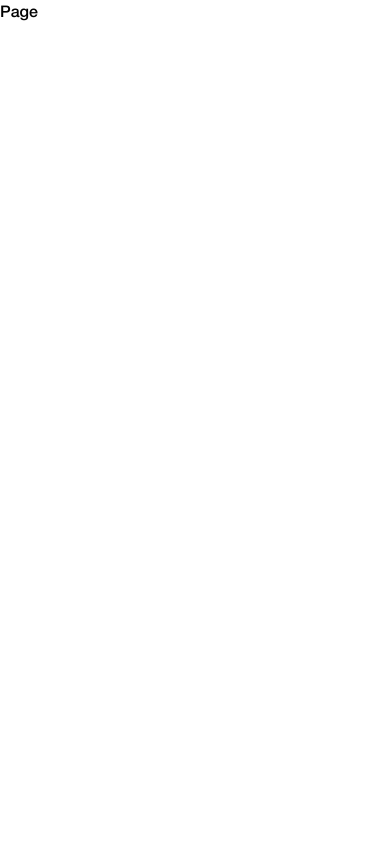
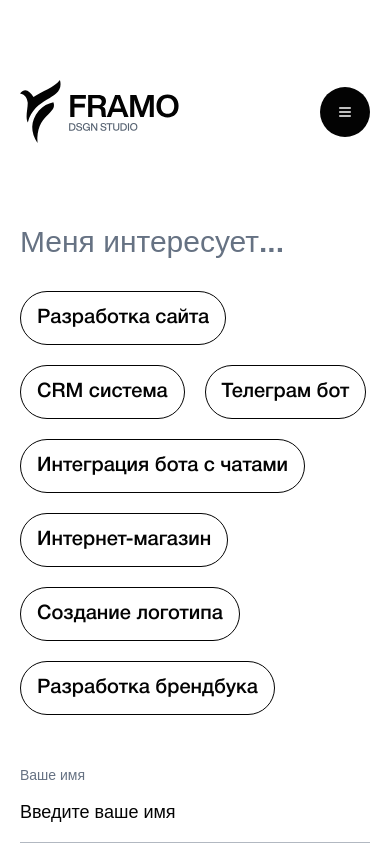
Before and after one commit to adiizov/framo, a Next.js app: page /contact in a window 390 px wide. Shown: the top 844 px of the page. Built offline with nearby package versions, Linux system fonts and the light colour scheme.

Commit message:
contact form

```diff
--- a/package.json
+++ b/package.json
@@ -11,6 +11,7 @@
   },
   "dependencies": {
     "@hookform/resolvers": "^5.2.0",
+    "@radix-ui/react-checkbox": "^1.3.2",
     "@radix-ui/react-dialog": "^1.1.14",
     "@radix-ui/react-label": "^2.1.7",
     "@radix-ui/react-separator": "^1.1.7",
--- a/src/app/contact/page.tsx
+++ b/src/app/contact/page.tsx
@@ -1,7 +1,16 @@
+import Navbar from "@/blocks/navbar/Navbar";
+import Container from "@/components/Container";
+import ContactForm from "@/blocks/contact/ContactForm";
+
 const Page = () => {
     return (
         <div>
-            Page
+            <Navbar dark/>
+            <Container>
+                <div>
+                    <ContactForm select/>
+                </div>
+            </Container>
         </div>
     );
 };
--- a/src/blocks/AboutHeader/Header.tsx
+++ b/src/blocks/AboutHeader/Header.tsx
@@ -6,7 +6,7 @@ import Image from "next/image"
 
 const Header = () => {
     return (
-        <header className={"py-[80px] space-y-[130px]"}>
+        <header className={"space-y-[130px] mb-[160px]"}>
             <Navbar dark />
             <Container className={"space-y-8 lg:space-y-[60px]"}>
                 <h1 className={"text-4xl md:text-5xl lg:text-6xl xl:text-[80px] 2xl:text-[120px] leading-[100%] tracking-tighter"}>
--- a/src/blocks/contact/ContactForm.tsx
+++ b/src/blocks/contact/ContactForm.tsx
@@ -8,7 +8,7 @@ import {
     FormControl,
     FormDescription,
     FormField,
-    FormItem,
+    FormItem, FormLabel,
     FormMessage,
 } from "@/ui/form";
 import ArrowUp from "@/assets/ArrowUp";
@@ -18,6 +18,9 @@ import { Textarea } from "@/ui/textarea";
 import { toast } from "sonner";
 import { useState } from "react";
 import { Loader2Icon } from "lucide-react";
+import { contactFormSelectData } from "@/blocks/contact/contactData";
+import { Checkbox } from "@/ui/checkbox";
+import { cn } from "@/lib/utils";
 
 const formSchema = z.object({
     name: z.string().min(2).max(50),
@@ -30,26 +33,32 @@ const formSchema = z.object({
             "Номер должен быть в формате +998 XX xxx xx xx",
         ),
     comment: z.string().max(50).optional(),
+    interest: z.array(z.string()),
 });
 
-const ContactForm = () => {
+const ContactForm = ({select=false}:{select?: boolean}) => {
     const form = useForm<z.infer<typeof formSchema>>({
         resolver: zodResolver(formSchema),
         defaultValues: {
             name: "",
             phone: "",
             comment: "",
+            interest: [],
         },
     });
 
     async function onSubmit(values: z.infer<typeof formSchema>) {
+        const payload = {
+            ...values,
+            interest: values.interest.join(", "),
+            status: "активный"
+        };
         try {
             await fetch(
                 process.env.NEXT_PUBLIC_GOOGLE_SHEETS_ENDPOINT as string,
                 {
                     method: "POST",
-                    // headers: {"Content-Type": "application/x-www-form-urlencoded"},
-                    body: JSON.stringify({ ...values, status: "активный" }),
+                    body: JSON.stringify(payload),
                 },
             );
             toast.success("Форма отправлена");
@@ -63,6 +72,53 @@ const ContactForm = () => {
     return (
         <Form {...form}>
             <form onSubmit={form.handleSubmit(onSubmit)} className="space-y-8">
+                {select && (
+                    <FormField
+                        control={form.control}
+                        name="interest"
+                        render={() => (
+                            <FormItem className={"block space-y-8 mb-[50px]"}>
+                                <FormLabel className="text-3xl text-text-muted font-normal ">Меня интересует...</FormLabel>
+                                <div className={"flex flex-wrap gap-5"}>
+                                    {contactFormSelectData.map((item) => (
+                                        <FormField
+                                            key={item.id}
+                                            control={form.control}
+                                            name="interest"
+                                            render={({ field }) => {
+                                                return (
+                                                    <FormItem
+                                                        key={item.id}
+                                                        className="w-fit"
+                                                    >
+                                                        <FormControl className={"hidden"}>
+                                                            <Checkbox
+                                                                checked={field.value?.includes(item.name)}
+                                                                onCheckedChange={(checked) => {
+                                                                    return checked
+                                                                        ? field.onChange([...field.value, item.name])
+                                                                        : field.onChange(
+                                                                            field.value?.filter(
+                                                                                (value) => value !== item.name
+                                                                            )
+                                                                        )
+                                                                }}
+                                                            />
+                                                        </FormControl>
+                                                        <FormLabel className={cn("block shrink-0 text-xl font-medium py-3 px-4 rounded-full border border-text-primary", field.value.includes(item.name) && "bg-text-primary text-text-secondary")}>
+                                                            {item.name}
+                                                        </FormLabel>
+                                                    </FormItem>
+                                                )
+                                            }}
+                                        />
+                                    ))}
+                                </div>
+                                <FormMessage />
+                            </FormItem>
+                        )}
+                    />
+                )}
                 <div className={"flex flex-col sm:flex-row items-center gap-7"}>
                     <FormField
                         control={form.control}
@@ -143,7 +199,7 @@ const ContactForm = () => {
                     {form.formState.isSubmitting ? (
                         <Loader2Icon className="animate-spin" />
                         ): (
-                        <ArrowUp color={"white"} />
+                        <ArrowUp dark />
                     )}
                 </Button>
             </form>
--- a/src/blocks/contact/contactData.ts
+++ b/src/blocks/contact/contactData.ts
@@ -19,3 +19,36 @@ export const contactData = [
 ]
 
 export type ContactType = typeof contactData[number];
+
+export const contactFormSelectData = [
+    {
+        id: 1,
+        name: "Разработка сайта"
+    },
+    {
+        id: 2,
+        name: "CRM система"
+    },
+    {
+        id: 3,
+        name: "Телеграм бот"
+    },
+    {
+        id: 4,
+        name: "Интеграция бота с чатами"
+    },
+    {
+        id: 5,
+        name: "Интернет-магазин"
+    },
+    {
+        id: 6,
+        name: "Создание логотипа"
+    },
+    {
+        id: 7,
+        name: "Разработка брендбука"
+    },
+];
+
+export type ContactFormSelectType = typeof contactFormSelectData[number];
--- a/src/blocks/navbar/Navbar.tsx
+++ b/src/blocks/navbar/Navbar.tsx
@@ -6,10 +6,11 @@ import Btn from "@/components/Btn";
 import Burger from "@/blocks/burger/Burger";
 import { Button } from "@/ui/button";
 import { Menu } from "lucide-react";
+import { cn } from "@/lib/utils";
 
-const Navbar = ({dark=false}:{dark?: boolean}) => {
+const Navbar = ({dark=false, className}:{dark?: boolean, className?: string}) => {
     return (
-        <nav className="navbar ">
+        <nav className={cn("navbar py-[80px]", className)}>
             <Container className="flex items-center justify-between">
                 <Image src={`${dark ? `/logo-dark.svg`: `/logo.svg`}`} alt="framo logo" width={160} height={64} quality={100}/>
                 <DesktopMenuList dark={dark} />
--- /dev/null
+++ b/src/ui/checkbox.tsx
@@ -0,0 +1,32 @@
+"use client"
+
+import * as React from "react"
+import * as CheckboxPrimitive from "@radix-ui/react-checkbox"
+import { CheckIcon } from "lucide-react"
+
+import { cn } from "@/lib/utils"
+
+function Checkbox({
+  className,
+  ...props
+}: React.ComponentProps<typeof CheckboxPrimitive.Root>) {
+  return (
+    <CheckboxPrimitive.Root
+      data-slot="checkbox"
+      className={cn(
+        "peer border-input dark:bg-input/30 data-[state=checked]:bg-primary data-[state=checked]:text-primary-foreground dark:data-[state=checked]:bg-primary data-[state=checked]:border-primary focus-visible:border-ring focus-visible:ring-ring/50 aria-invalid:ring-destructive/20 dark:aria-invalid:ring-destructive/40 aria-invalid:border-destructive size-4 shrink-0 rounded-[4px] border shadow-xs transition-shadow outline-none focus-visible:ring-[3px] disabled:cursor-not-allowed disabled:opacity-50",
+        className
+      )}
+      {...props}
+    >
+      <CheckboxPrimitive.Indicator
+        data-slot="checkbox-indicator"
+        className="flex items-center justify-center text-current transition-none"
+      >
+        <CheckIcon className="size-3.5" />
+      </CheckboxPrimitive.Indicator>
+    </CheckboxPrimitive.Root>
+  )
+}
+
+export { Checkbox }
```
Also changed, not shown: src/blocks/header/Header.tsx (+6 -8 lines), 1 other file (tests, documents, lock files or other folders).
